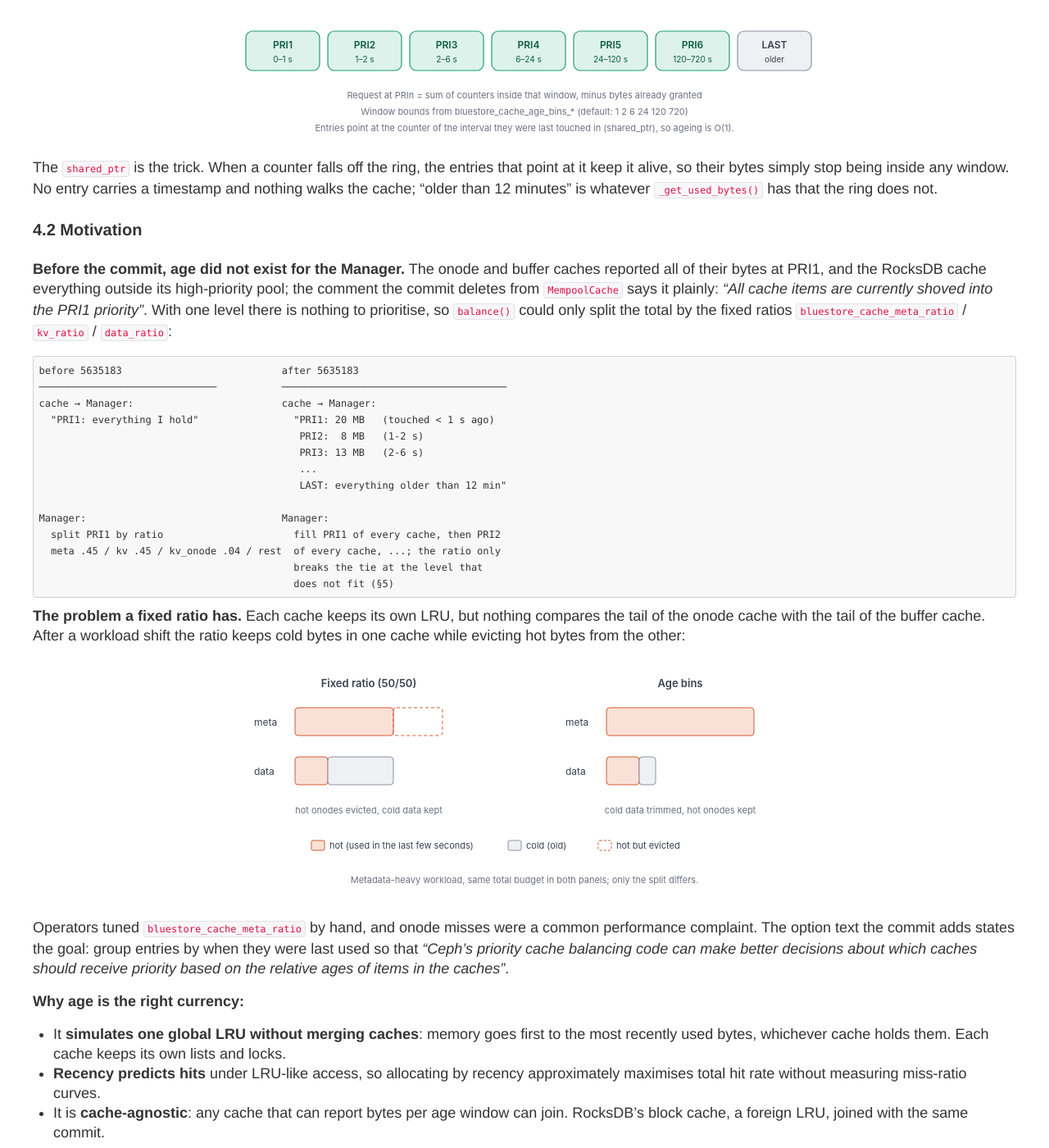
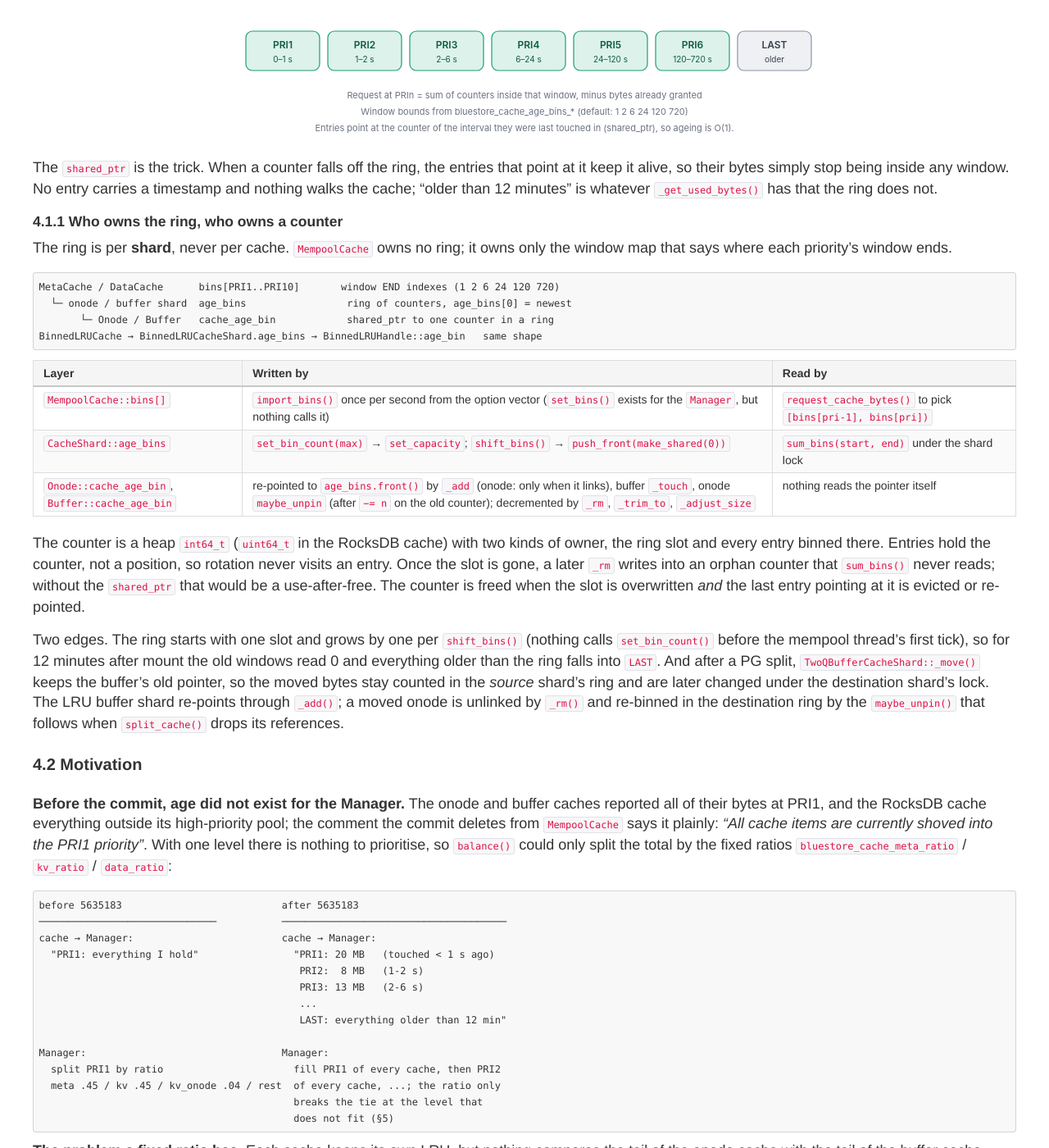
Before and after one commit to ming1/ming1.github.io, a Jekyll site: the page built from _posts/2026-11-04-ceph-prioritycache.md, in a window 1280 px wide and 1400 px high, scrolled down 18364 px. Shown: the whole window at 82% size. Built offline with Jekyll 4.4.1, drawn with Linux system fonts in a browser that asks for light colours; comment, search, counter and statistics services are not loaded; a style sheet for code colours, icons or effects is not loaded; some of the changed text lies outside the part shown.

Commit message:
ceph prioritycache: add §4.1.1 on age-bin ring and counter ownership

````diff
--- a/_posts/2026-11-04-ceph-prioritycache.md
+++ b/_posts/2026-11-04-ceph-prioritycache.md
@@ -854,6 +854,43 @@ that point at it keep it alive, so their bytes simply stop being inside any
 window. No entry carries a timestamp and nothing walks the cache; "older than
 12 minutes" is whatever `_get_used_bytes()` has that the ring does not.
 
+#### 4.1.1 Who owns the ring, who owns a counter
+
+The ring is per **shard**, never per cache. `MempoolCache` owns no ring; it
+owns only the window map that says where each priority's window ends.
+
+```
+MetaCache / DataCache      bins[PRI1..PRI10]       window END indexes (1 2 6 24 120 720)
+  └─ onode / buffer shard  age_bins                 ring of counters, age_bins[0] = newest
+       └─ Onode / Buffer   cache_age_bin            shared_ptr to one counter in a ring
+BinnedLRUCache → BinnedLRUCacheShard.age_bins → BinnedLRUHandle::age_bin   same shape
+```
+
+| Layer | Written by | Read by |
+|---|---|---|
+| [`MempoolCache::bins[]`](https://github.com/ceph/ceph/blob/v21.3.0/src/os/bluestore/BlueStore.h#L2608) | `import_bins()` once per second from the option vector (`set_bins()` exists for the `Manager`, but nothing calls it) | `request_cache_bytes()` to pick `[bins[pri-1], bins[pri])` |
+| [`CacheShard::age_bins`](https://github.com/ceph/ceph/blob/v21.3.0/src/os/bluestore/BlueStore.h#L1530) | `set_bin_count(max)` → `set_capacity`; `shift_bins()` → `push_front(make_shared(0))` | `sum_bins(start, end)` under the shard lock |
+| `Onode::cache_age_bin`, `Buffer::cache_age_bin` | re-pointed to `age_bins.front()` by `_add` (onode: only when it links), buffer `_touch`, onode `maybe_unpin` (after `−= n` on the old counter); decremented by `_rm`, `_trim_to`, `_adjust_size` | nothing reads the pointer itself |
+
+The counter is a heap `int64_t` (`uint64_t` in the RocksDB cache) with two
+kinds of owner, the ring slot and every entry binned there. Entries hold the
+counter, not a position, so rotation never visits an entry. Once the slot is
+gone, a later `_rm` writes into an orphan counter that `sum_bins()` never
+reads; without the `shared_ptr` that would be a use-after-free. The counter
+is freed when the slot is overwritten *and* the last entry pointing at it is
+evicted or re-pointed.
+
+Two edges. The ring starts with one slot and grows by one per `shift_bins()`
+(nothing calls `set_bin_count()` before the mempool thread's first tick), so
+for 12 minutes after mount the old windows read 0 and everything older than
+the ring falls into `LAST`. And after a PG split,
+[`TwoQBufferCacheShard::_move()`](https://github.com/ceph/ceph/blob/v21.3.0/src/os/bluestore/BlueStore.cc#L1456)
+keeps the buffer's old pointer, so the moved bytes stay counted in the
+*source* shard's ring and are later changed under the destination shard's
+lock. The LRU buffer shard re-points through `_add()`; a moved onode is
+unlinked by `_rm()` and re-binned in the destination ring by the
+`maybe_unpin()` that follows when `split_cache()` drops its references.
+
 ### 4.2 Motivation
 
 **Before the commit, age did not exist for the Manager.** The onode and
@@ -950,14 +987,12 @@ rotates them on request. Caches that do not age (the monitor's OSDMap caches,
 rbd-mirror's journal budgets) implement the four as no-ops and keep working
 as before.
 
-**2. Per-shard ring.** Every
+**2. Per-shard ring.** One ring per
 [`CacheShard`](https://github.com/ceph/ceph/blob/v21.3.0/src/os/bluestore/BlueStore.h#L1520)
-and every
-[`BinnedLRUCacheShard`](https://github.com/ceph/ceph/blob/v21.3.0/src/kv/rocksdb_cache/BinnedLRUCache.h#L374)
-gets its own ring, guarded by the lock the shard already has. The constructor
-pushes the first counter; `set_bin_count()` sets the capacity to the largest
-bin bound; `sum_bins(start, end)` adds a window under the lock. The
-`PriCache` adapters fan out over their shard arrays and add the results.
+and per
+[`BinnedLRUCacheShard`](https://github.com/ceph/ceph/blob/v21.3.0/src/kv/rocksdb_cache/BinnedLRUCache.h#L374),
+under the lock the shard already has; the `PriCache` adapters fan out over
+their shard arrays and add the results (4.1.1).
 
 **3. Hooks in every cache.** Each place where an entry enters, leaves, moves
 to the head of its list, or changes size now also updates a counter. The
````
